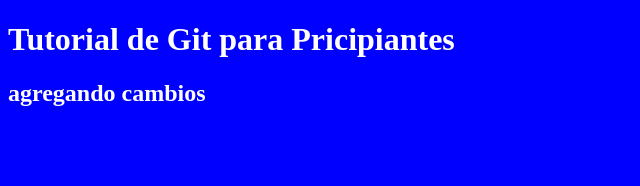
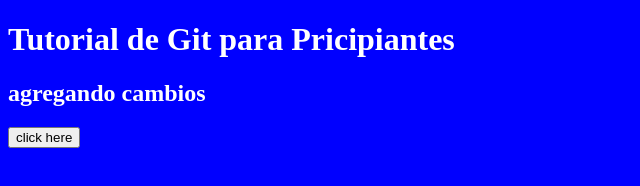
Before and after one commit to Atomo1717/CursoGit, a plain HTML site: page index.html in a window 1280 px wide. Shown: the whole page, without its empty margins (0-640 px from the left). Drawn offline with Linux system fonts and the light colour scheme.

Commit message:
nuevo script alert

```diff
--- a/index.html
+++ b/index.html
@@ -9,6 +9,7 @@
 <body>
     <h1>Tutorial de Git para Pricipiantes</h1>
     <h2>agregando cambios</h2>
-
+    <input type="button" onclick="saludo()" value="click here">
+    <script src="main.js"></script>
 </body>
 </html>
--- a/main.js
+++ b/main.js
@@ -0,0 +1,3 @@
+function saludo(){
+    alert("has sido hackeado");
+}
```
